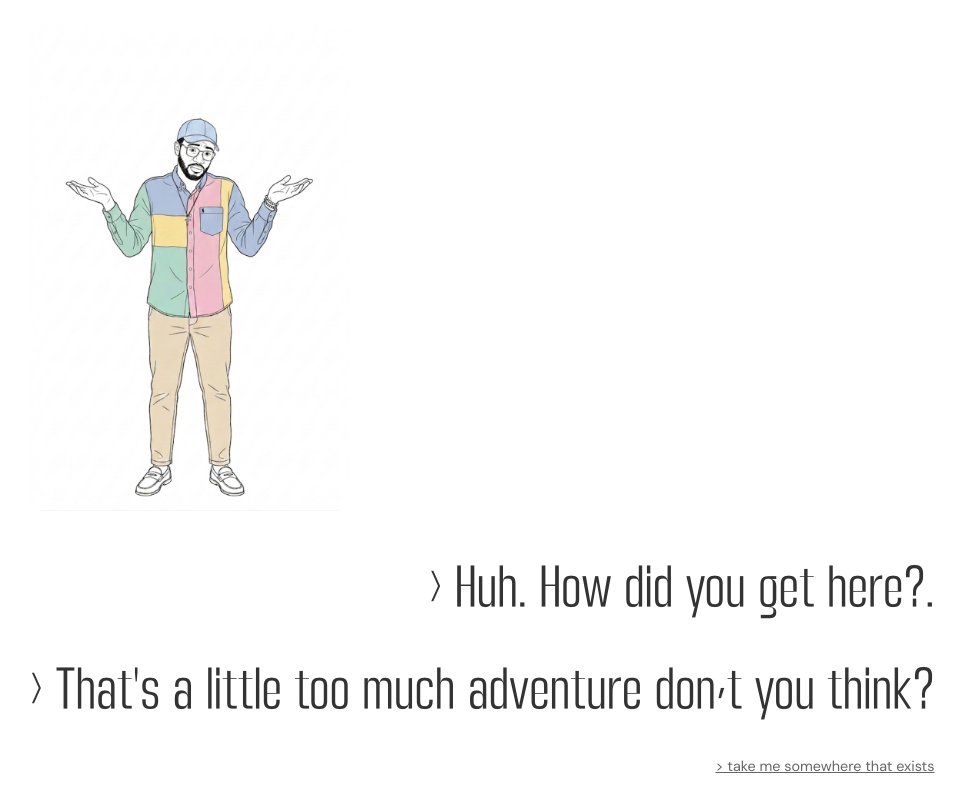
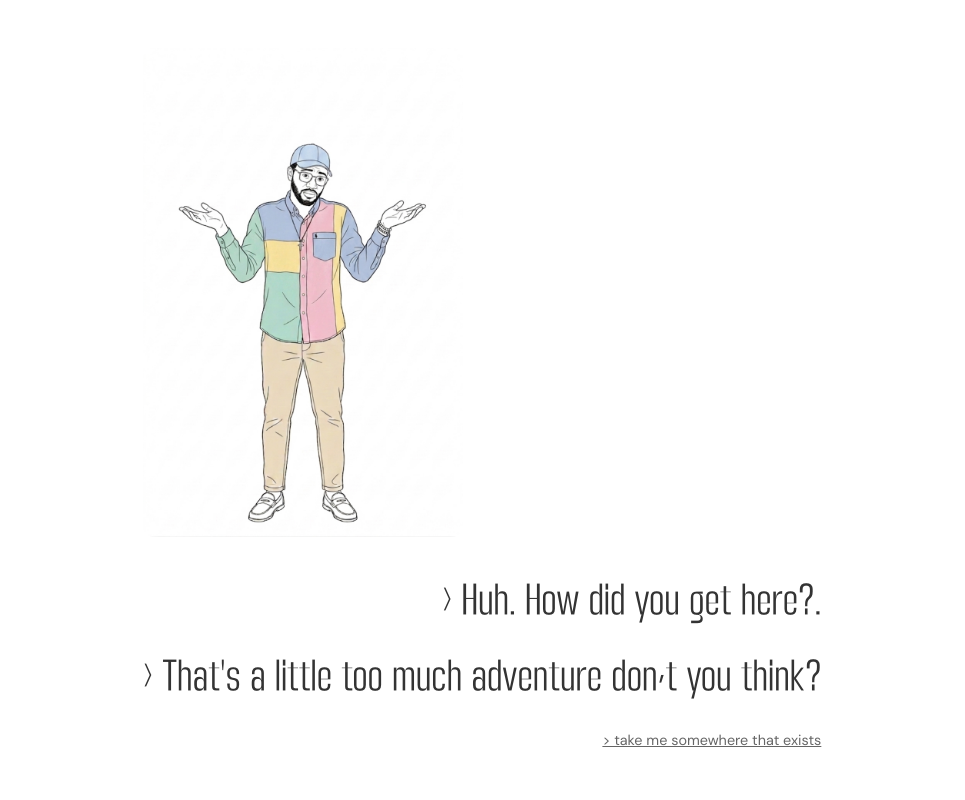
Before and after one commit to Egbemichel/molio, a Django app: template myportfolio/templates/404.html in a window 1280 px wide. Shown: the whole page, without its empty margins (146-1111 px from the left). Run offline with Django 5.2, Linux system fonts and the light colour scheme; the template is opened without the code that fills it, so the values that code supplies are empty.

Commit message:
remove: delete unnecessary files and update 404.html

```diff
--- a/myportfolio/templates/404.html
+++ b/myportfolio/templates/404.html
@@ -28,7 +28,7 @@
       margin-top: 1.5rem;
       text-align: right;
       padding-right: 1.5rem; /* ← adjust right alignment here */
-      font-size: 4rem;
+      font-size: 3rem;
       line-height: 1.6;
       color: #333;
     }
```
Also changed, not shown: myportfolio/static/svg/service-01-design.png (deleted), myportfolio/static/svg/service-02-development.png (deleted), myportfolio/static/svg/service-03-strategy.png (deleted), myportfolio/static/svg/service-04-consulting.png (deleted), myportfolio/static/svg/service-05-implementation.png (deleted), myportfolio/static/svg/service-06-support.png (deleted).
